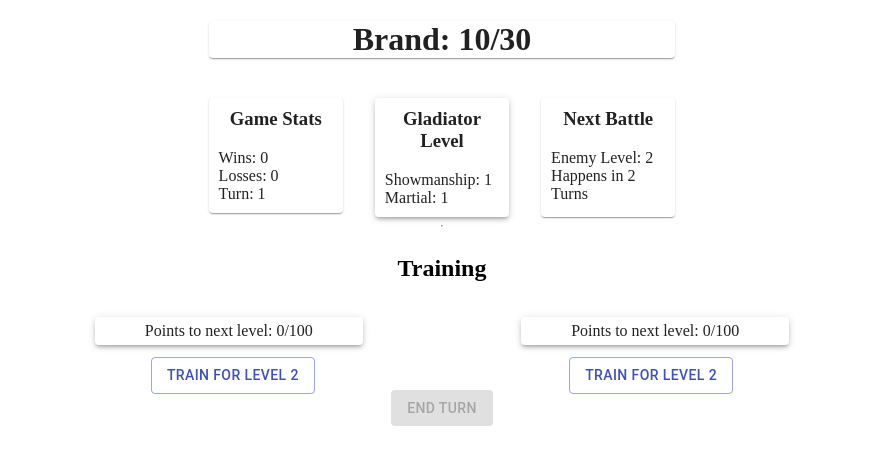
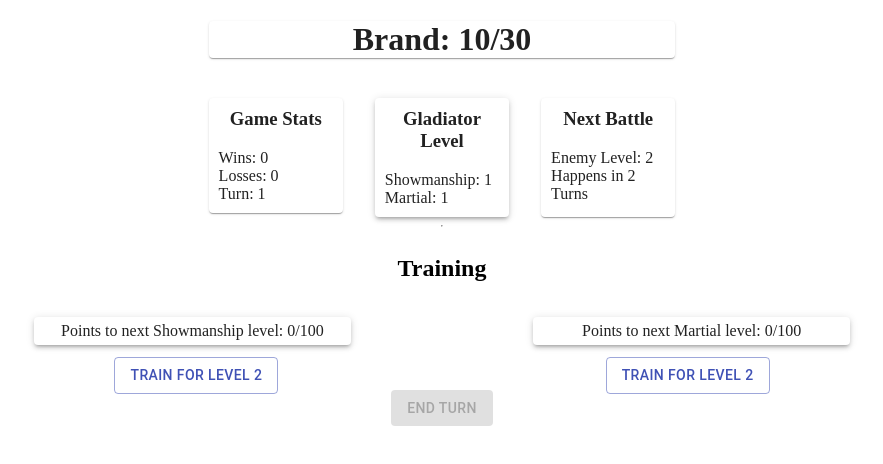
Before and after one commit to upsetshrimp/Lanista, a React (Create React App) app: page / in a window 1280 px wide. Shown: the top 464 px of the page, without its empty margins (198-1081 px from the left). Built offline with nearby package versions, Linux system fonts and the light colour scheme.

Commit message:
balance changes to brand loss/gain

```diff
--- a/src/Battle.js
+++ b/src/Battle.js
@@ -17,7 +17,7 @@ export default class Battle {
     static playerAdvantage = (playerMartial, enemyMartial) => playerMartial - enemyMartial
 
     static playerVictoryChance = (playerMartial, enemyMartial, stanceIsAggressive, martialLevel) => {
-        const martialStanceBonus = (stanceIsAggressive, martialLevel) => stanceIsAggressive ? 5 * martialLevel : 0
+        const martialStanceBonus = (stanceIsAggressive, martialLevel) => stanceIsAggressive ? 8 * martialLevel : 0
 
         let victoryChance = 55
         victoryChance += this.playerAdvantage(playerMartial, enemyMartial) * 10
@@ -66,7 +66,10 @@ export default class Battle {
         if (!didPlayerWin && surprisingResult > 0 && surprisingResult + playerResult >= 0) {
             return playerResult > 0 ? playerResult : 0
         }
-        console.log(62, surprisingResult, playerResult)
+        let brandChange = surprisingResult + playerResult;
+        if ((!didPlayerWin && brandChange > 0) || (didPlayerWin && brandChange < 0)) {
+            brandChange = 0;
+        }
         return surprisingResult + playerResult
     }
     static generateModifier = () => {
--- a/src/trainining-view.js
+++ b/src/trainining-view.js
@@ -26,13 +26,13 @@ export default function TrainingView({ gladiator, chosenAction, chooseAction })
                 <Grid item xs={4}><Paper
                     elevation={3}
                     style={{ textAlign: 'center', padding:'5px' }}>
-                    Points to next level: {currentShowmanshipPoints}/{pointsToNextShowmanship}
+                    Points to next Showmanship level: {currentShowmanshipPoints}/{pointsToNextShowmanship}
                 </Paper></Grid>
                 <Grid item xs={2}></Grid>
                 <Grid item xs={4}><Paper
                     elevation={3}
                     style={{ textAlign: 'center', padding: '5px' }}>
-                    Points to next level: {currentMartialPoints}/{pointsToNextMartial}
+                    Points to next Martial level: {currentMartialPoints}/{pointsToNextMartial}
                 </Paper></Grid>
                 <Grid container item xs={6} alignItems="center" spacing={1} direction='column'>
 
```
